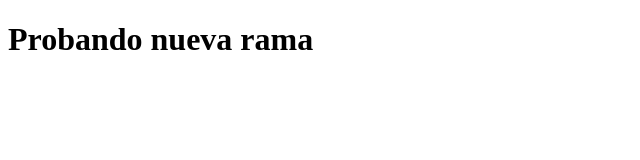
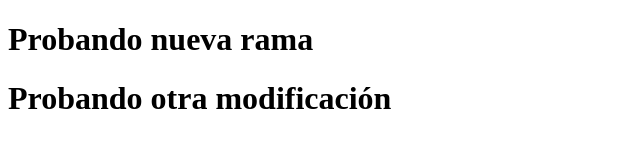
Before and after one commit to lovelaceGit/a3d2_web, a plain HTML site: page m6_uf4/uf4_pt1/index.html in a window 1280 px wide. Shown: the whole page, without its empty margins (0-640 px from the left). Drawn offline with Linux system fonts and the light colour scheme.

Commit message:
v1 Otras pruebas de branch

```diff
--- a/m6_uf4/uf4_pt1/index.html
+++ b/m6_uf4/uf4_pt1/index.html
@@ -4,8 +4,10 @@
     <meta charset="UTF-8">
     <meta name="viewport" content="width=device-width, initial-scale=1.0">
     <title>Ejercicio de prueba</title>
+    <meta name="keywords" content="HTML, CSS, GIT">
 </head>
 <body>
     <h1>Probando nueva rama</h1>
+    <h1>Probando otra modificación</h1>
 </body>
 </html>
```
